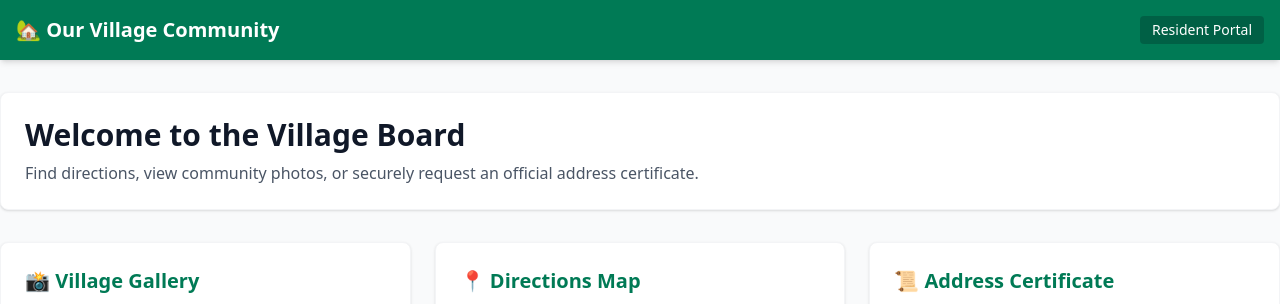
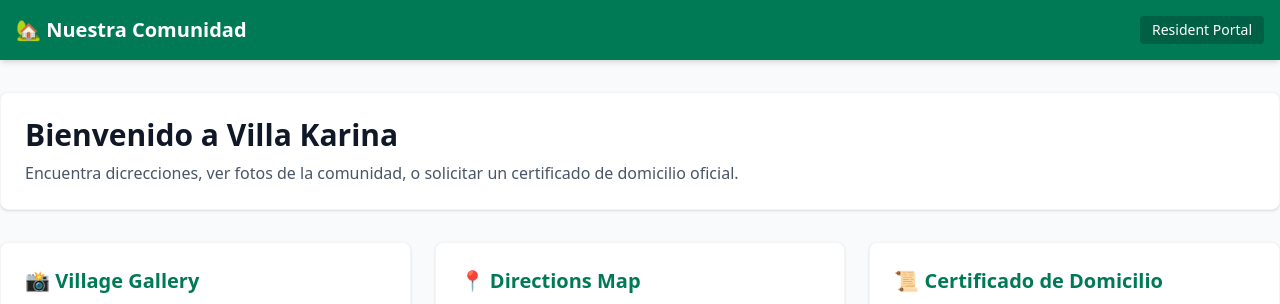
Before and after one commit to asgardsalo/jjvv, a FastAPI app: page / in a window 1280 px wide. Shown: the top 304 px of the page. Run offline with FastAPI, Linux system fonts and the light colour scheme.

Commit message:
traduccion español

```diff
--- a/app/main.py
+++ b/app/main.py
@@ -5,7 +5,7 @@ from fastapi.staticfiles import StaticFiles
 from pydantic import BaseModel
 import fpdf
 
-app = FastAPI(title="Village Community Board")
+app = FastAPI(title="Villa Karina")
 
 # Mount folders so the browser can access files inside them
 app.mount("/static", StaticFiles(directory="static"), name="static")
@@ -30,18 +30,18 @@ def get_photos():
 @app.post("/request-certificate")
 async def generate_certificate(request: CertificateRequest):
     if request.resident_id not in RESIDENTS:
-        raise HTTPException(status_code=404, detail="Resident not found")
+        raise HTTPException(status_code=404, detail="Residente no registrado")
 
     resident = RESIDENTS[request.resident_id]
     pdf = fpdf.FPDF()
     pdf.add_page()
     pdf.set_font("Arial", size=15)
-    pdf.cell(200, 10, txt="OFFICIAL VILLAGE ADDRESS CERTIFICATE", ln=1, align='C')
+    pdf.cell(200, 10, txt="Certificado Oficial de Domicilio", ln=1, align='C')
     pdf.ln(10)
     pdf.set_font("Arial", size=12)
-    pdf.multi_cell(0, 10, f"This is to certify that {resident['name']} resides at {resident['address']}.")
+    pdf.multi_cell(0, 10, f"Este Documento Certifica que {resident['name']} habita en {resident['address']}.")
     pdf.ln(20)
-    pdf.cell(200, 10, txt="[ OFFICIAL VILLAGE STAMP ]", ln=1, align='R')
+    pdf.cell(200, 10, txt="[ Certificado Villa Karina ]", ln=1, align='R')
 
     os.makedirs("certificates", exist_ok=True)
     file_path = f"certificates/{request.resident_id}_cert.pdf"
--- a/templates/index.html
+++ b/templates/index.html
@@ -3,21 +3,21 @@
 <head>
     <meta charset="UTF-8">
     <meta name="viewport" content="width=device-width, initial-scale=1.0">
-    <title>Village Community Board</title>
+    <title>Villa Karina</title>
     <script src="https://cdn.jsdelivr.net/npm/@tailwindcss/browser@4"></script>
 </head>
 <body class="bg-gray-50 text-gray-800 font-sans">
 
     <nav class="bg-emerald-700 text-white p-4 shadow-md">
         <div class="container mx-auto flex justify-between items-center">
-            <h1 class="text-xl font-bold">🏡 Our Village Community</h1>
+            <h1 class="text-xl font-bold">🏡 Nuestra Comunidad</h1>
             <span class="bg-emerald-800 px-3 py-1 rounded text-sm">Resident Portal</span>
         </div>
     </nav>
 
     <div class="container mx-auto my-8 p-6 bg-white rounded-lg shadow-sm border border-gray-100">
-        <h2 class="text-3xl font-bold text-gray-900 mb-2">Welcome to the Village Board</h2>
-        <p class="text-gray-600">Find directions, view community photos, or securely request an official address certificate.</p>
+        <h2 class="text-3xl font-bold text-gray-900 mb-2">Bienvenido a Villa Karina</h2>
+        <p class="text-gray-600">Encuentra dicrecciones, ver fotos de la comunidad, o solicitar un certificado de domicilio oficial.</p>
     </div>
 
     <div class="container mx-auto grid md:grid-cols-3 gap-6 my-6">
@@ -38,11 +38,11 @@
 
         <div class="bg-white p-6 rounded-lg shadow-sm border border-gray-100 flex flex-col justify-between">
             <div>
-                <h3 class="text-xl font-semibold mb-2 text-emerald-700">📜 Address Certificate</h3>
-                <p class="text-sm text-gray-600 mb-4">Get an official digital certificate with the village stamp. Secure payment integrated.</p>
+                <h3 class="text-xl font-semibold mb-2 text-emerald-700">📜 Certificado de Domicilio</h3>
+                <p class="text-sm text-gray-600 mb-4">Obtén un certificado digital oficial con el sello de la villa. Pago seguro integrado.</p>
             </div>
             <button onclick="requestCertificate()" class="w-full bg-emerald-600 hover:bg-emerald-700 text-white font-medium py-2.5 px-4 rounded transition cursor-pointer">
-                Pay & Request Certificate
+                Pagar y Solicitar Certificado
             </button>
         </div>
     </div>
@@ -50,7 +50,7 @@
     <script>
         async function requestCertificate() {
             const button = event.target;
-            button.innerText = "Processing Payment...";
+            button.innerText = "Procesando Pago...";
             button.disabled = true;
 
             try {
@@ -65,15 +65,15 @@
                 const data = await response.json();
 
                 if (data.status === "Success") {
-                    alert("Payment Successful! Your certificate has been generated.");
+                    alert("Pago Exitoso! Se generó el certificado.");
                     window.location.href = data.download_url;
                 } else {
                     alert("Error: " + data.detail);
                 }
             } catch (error) {
-                alert("Failed to contact the village server.");
+                alert("Fallo al contactar el servidor de la villa.");
             } finally {
-                button.innerText = "Pay & Request Certificate";
+                button.innerText = "Pagar y Solicitar Certificado";
                 button.disabled = false;
             }
         }
```
